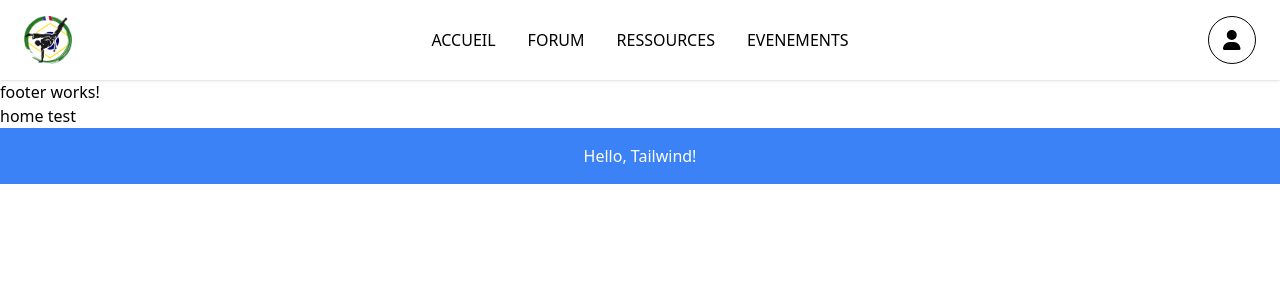
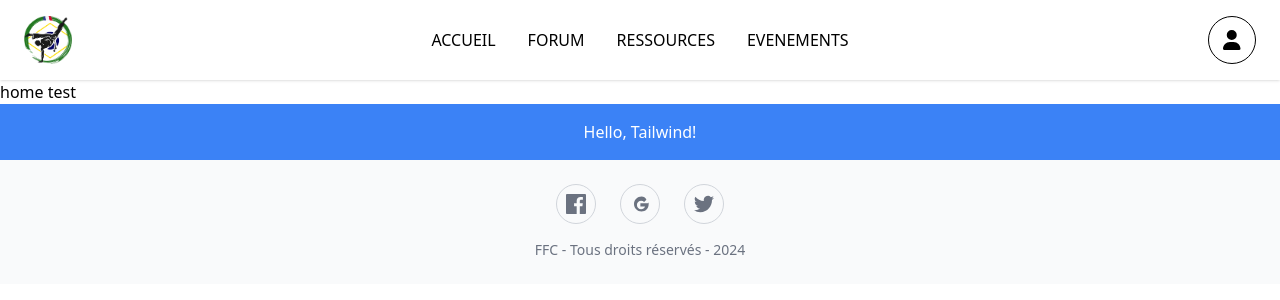
Before and after one commit to RejdaQATI/site-capoeira, an Angular app: page / in a window 1280 px wide. Shown: the top 300 px of the page. Built offline with nearby package versions, Linux system fonts and the light colour scheme.

Commit message:
footer done

```diff
--- a/src/app/app.component.html
+++ b/src/app/app.component.html
@@ -1,4 +1,3 @@
 <app-header></app-header>
+<router-outlet />
 <app-footer></app-footer>
-<router-outlet />
-<router-outlet />
--- a/src/app/footer/footer.component.html
+++ b/src/app/footer/footer.component.html
@@ -1 +1,40 @@
-<p>footer works!</p>
+<footer class="bg-gray-50 py-6">
+  <div class="flex justify-center space-x-6 mb-4">
+    <a
+      href="#"
+      class="flex items-center justify-center h-10 w-10 rounded-full border border-gray-300 text-gray-500 hover:text-blue-600 hover:border-blue-600"
+      aria-label="Facebook"
+    >
+      <svg xmlns="http://www.w3.org/2000/svg" class="h-5 w-5" fill="currentColor" viewBox="0 0 24 24">
+        <path
+          d="M22.675 0H1.325C.594 0 0 .594 0 1.325v21.351C0 23.406.594 24 1.325 24h11.49v-9.294H9.691v-3.622h3.124V8.413c0-3.1 1.894-4.788 4.659-4.788 1.325 0 2.462.099 2.794.144v3.24h-1.918c-1.504 0-1.795.715-1.795 1.762v2.308h3.587l-.467 3.622h-3.12V24h6.116C23.406 24 24 23.406 24 22.676V1.325C24 .594 23.406 0 22.675 0z"
+        />
+      </svg>
+    </a>
+    <a
+      href="#"
+      class="flex items-center justify-center h-10 w-10 rounded-full border border-gray-300 text-gray-500 hover:text-red-500 hover:border-red-500"
+      aria-label="Google"
+    >
+      <svg xmlns="http://www.w3.org/2000/svg" class="h-5 w-5" fill="currentColor" viewBox="0 0 24 24">
+        <path
+          d="M21.35 11.1h-8.9v3.9h5.55c-.7 2.05-2.45 3.25-4.6 3.25-2.8 0-5.1-2.3-5.1-5.1s2.3-5.1 5.1-5.1c1.35 0 2.6.5 3.55 1.4l2.75-2.65C18.6 4.05 16.4 3 13.9 3 8.9 3 4.8 7.1 4.8 12s4.1 9 9.1 9c4.55 0 8.5-3.3 8.5-9 0-.65-.1-1.3-.2-1.9z"
+        />
+      </svg>
+    </a>
+    <a
+      href="#"
+      class="flex items-center justify-center h-10 w-10 rounded-full border border-gray-300 text-gray-500 hover:text-blue-400 hover:border-blue-400"
+      aria-label="Twitter"
+    >
+      <svg xmlns="http://www.w3.org/2000/svg" class="h-5 w-5" fill="currentColor" viewBox="0 0 24 24">
+        <path
+          d="M24 4.56c-.89.39-1.83.65-2.83.77a4.94 4.94 0 0 0 2.17-2.72 9.86 9.86 0 0 1-3.12 1.2 4.92 4.92 0 0 0-8.38 4.48A13.95 13.95 0 0 1 1.67 3.15a4.92 4.92 0 0 0 1.52 6.57c-.8-.03-1.55-.25-2.2-.61v.06a4.93 4.93 0 0 0 3.95 4.83 4.96 4.96 0 0 1-2.22.08 4.93 4.93 0 0 0 4.6 3.42A9.86 9.86 0 0 1 0 19.54a13.93 13.93 0 0 0 7.55 2.21c9.06 0 14.01-7.51 14.01-14.01 0-.21 0-.43-.01-.64A10.06 10.06 0 0 0 24 4.56z"
+        />
+      </svg>
+    </a>
+  </div>
+  <div class="text-center text-sm text-gray-500">
+    FFC - Tous droits réservés - 2024
+  </div>
+</footer>
```
